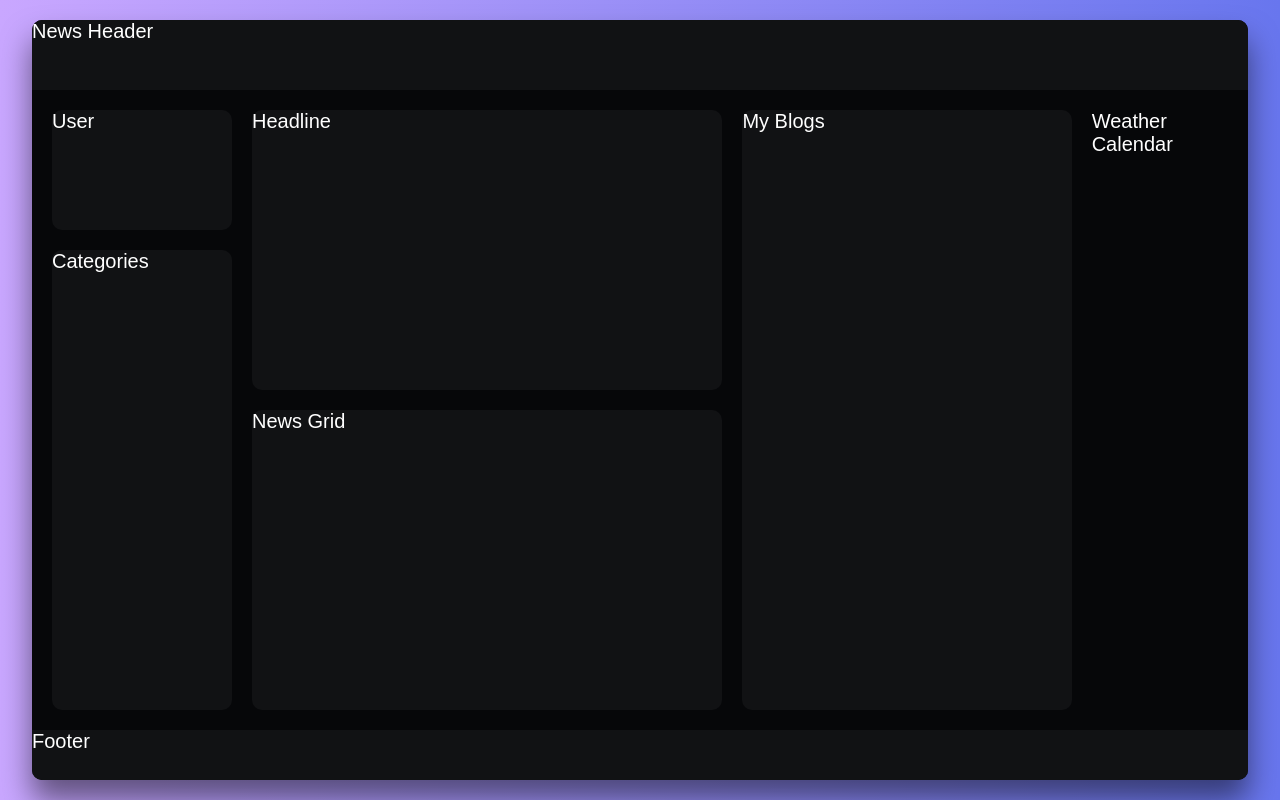
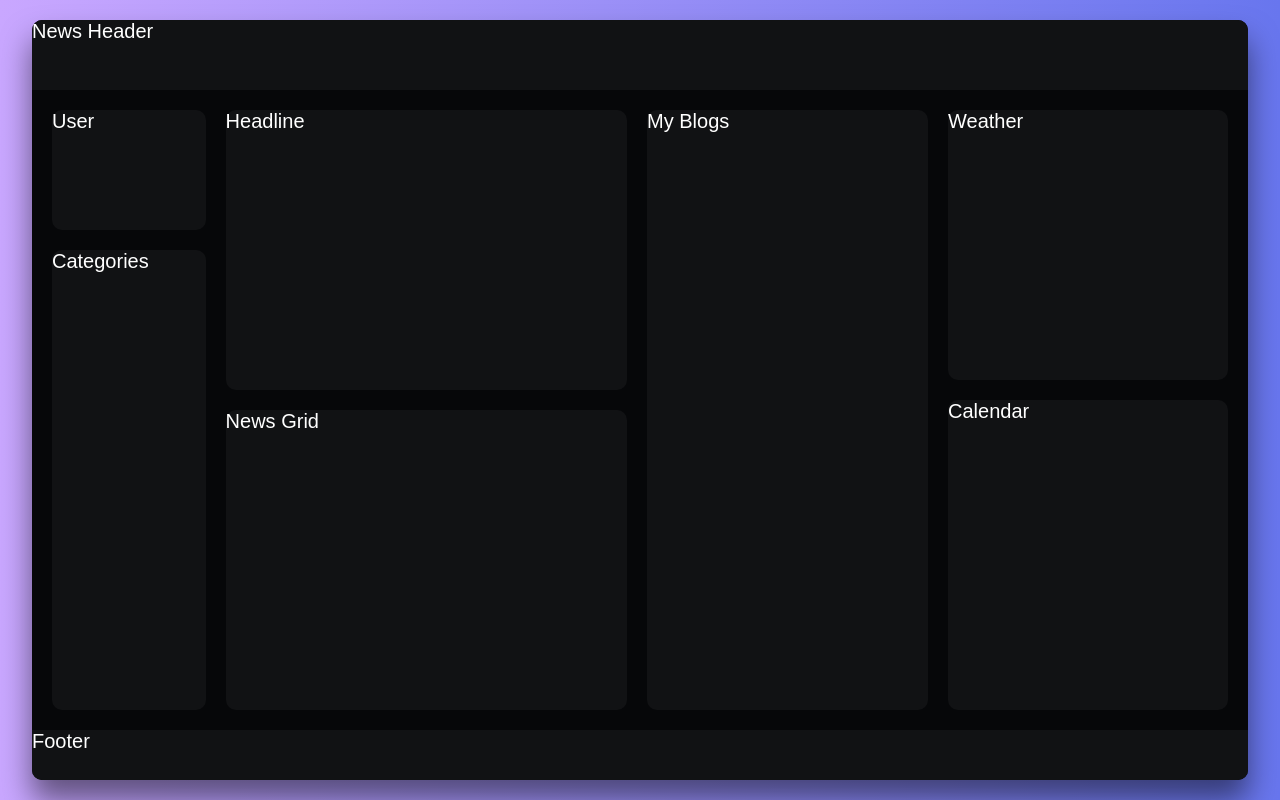
Before and after one commit to Jgauri24/wave-scribe, a React (Vite) app: page / in a window 1280 px wide. Built offline with nearby package versions, Linux system fonts and the light colour scheme.

Commit message:
basic layout done

```diff
--- a/src/components/Calendar.css
+++ b/src/components/Calendar.css
@@ -0,0 +1,7 @@
+.calendar{
+    width:100%;
+    min-width:28rem;
+    height:calc(55% - 2rem);
+    background-color: #111214;
+    border-radius: 1rem;
+}
--- a/src/components/Calendar.jsx
+++ b/src/components/Calendar.jsx
@@ -2,7 +2,7 @@ import React from 'react'
 import "./Calendar.css"
 const Calendar = () => {
   return (
-    <div>Calendar</div>
+    <div className='calendar'>Calendar</div>
   )
 }
 
--- a/src/components/News.css
+++ b/src/components/News.css
@@ -74,3 +74,9 @@
     background-color:#111214 ;
     border-radius: 0 0 1rem 1rem ;
 }
+.weather-calender{
+    flex:1;
+    display: flex;
+    flex-direction: column;
+    row-gap: 2rem;
+}
--- a/src/components/Weather.css
+++ b/src/components/Weather.css
@@ -0,0 +1,7 @@
+.weather{
+    width:100%;
+    min-width:28rem;
+    height:45%;
+    background-color: #111214;
+    border-radius: 1rem;
+}
--- a/src/components/Weather.jsx
+++ b/src/components/Weather.jsx
@@ -2,7 +2,7 @@ import React from 'react'
 import "./Weather.css"
 const Weather = () => {
   return (
-    <div>Weather</div>
+    <div className='weather'>Weather</div>
   )
 }
 
```
